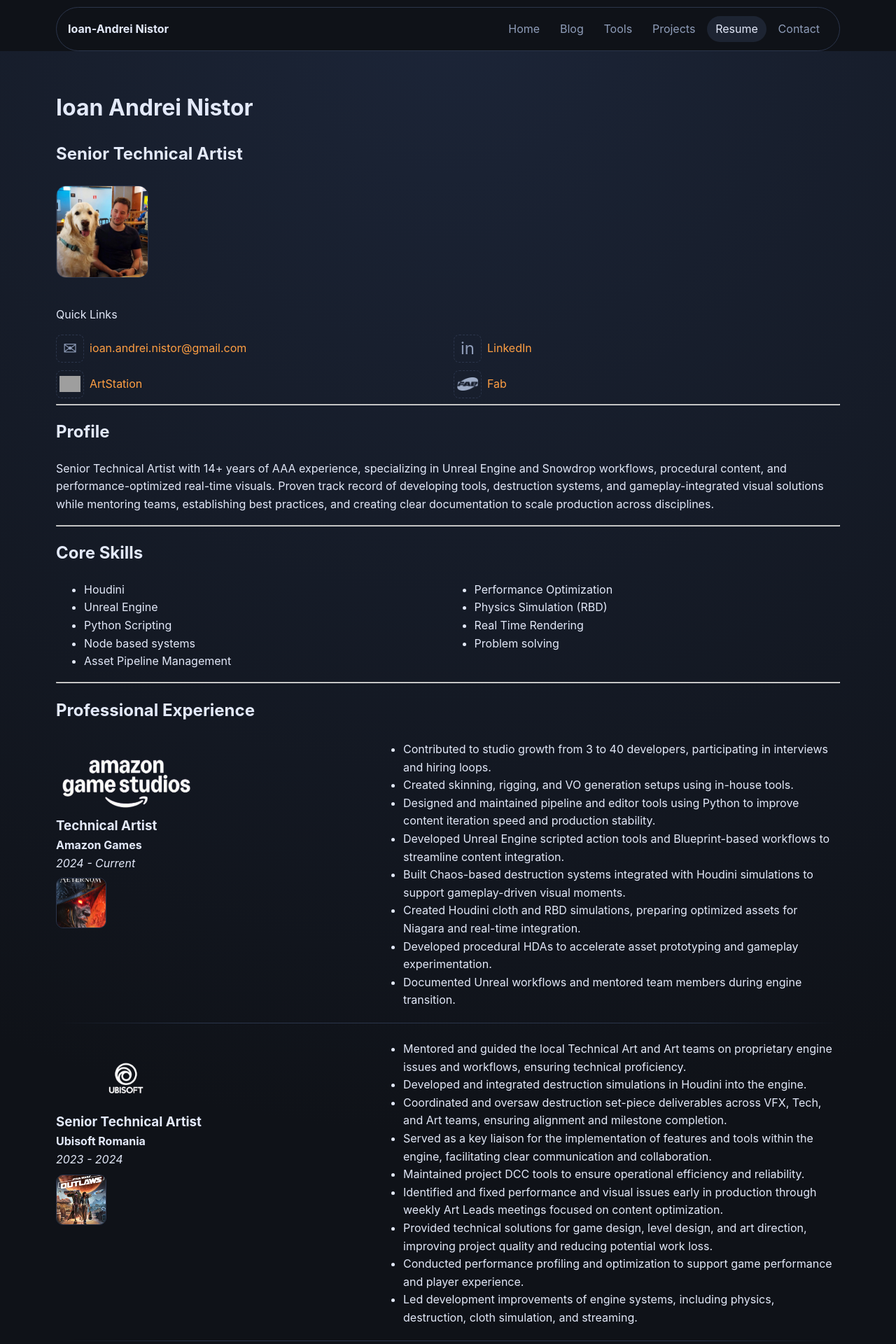
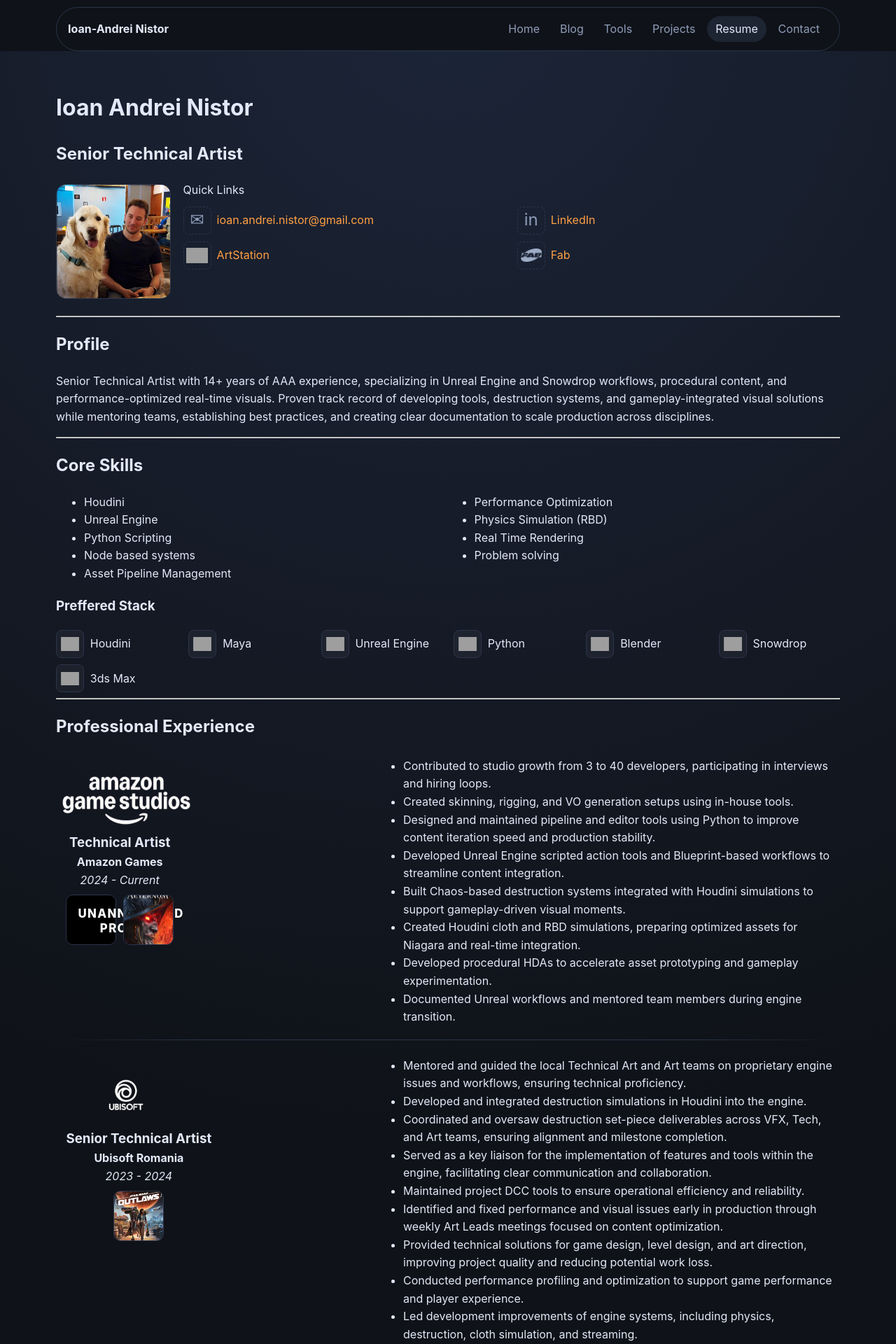
Before and after one commit to ianistor/ian_mywebsite, a Jekyll site: the page built from cv/index.md, in a window 1280 px wide. Shown: the top 1920 px of the page at 70% size. Built offline with Jekyll 4.4.1, drawn with Linux system fonts in a browser that asks for light colours; nearby versions of some CDN libraries; some of the changed text lies outside the part shown; grey boxes are pictures that could not be loaded.

Commit message:
Apply resume feedback: real stack icons and alignment tweaks

```diff
--- a/assets/css/style.css
+++ b/assets/css/style.css
@@ -1516,12 +1516,23 @@
 
 
 .cv-profile-photo {
-  width: 132px;
-  height: 132px;
+  width: 164px;
+  height: 164px;
   object-fit: cover;
   border-radius: 14px;
   border: 1px solid var(--line);
-  margin: 0.35rem 0 1rem;
+  margin: 0.25rem 0 1rem;
+}
+
+.cv-intro-row {
+  display: flex;
+  align-items: flex-start;
+  gap: 1.1rem;
+}
+
+.cv-quick-links-wrap {
+  flex: 1;
+  min-width: 0;
 }
 
 .cv-quick-links-grid {
@@ -1539,6 +1550,17 @@
   margin-top: 0.5rem;
 }
 
+.experience-project-covers {
+  display: flex;
+  gap: 0.6rem;
+  justify-content: center;
+  margin-top: 0.5rem;
+}
+
+.experience-project-covers .experience-project-cover {
+  margin-top: 0;
+}
+
 @media (max-width: 640px) {
   .cv-quick-links-grid {
     grid-template-columns: 1fr;
@@ -1551,6 +1573,7 @@
   grid-template-columns: repeat(auto-fit, minmax(170px, 1fr));
   gap: 1rem;
   margin-top: 1rem;
+  margin-left: -1.1rem;
 }
 
 .cv-title-card {
@@ -1596,12 +1619,12 @@
 }
 
 .cv-title-cover {
-  border-color: var(--accent);
+  border: 0;
   transition: transform 0.2s ease, box-shadow 0.2s ease;
 }
 
 .cv-title-link:hover .cv-title-cover {
-  box-shadow: 0 0 0 1px var(--accent), 0 0 16px rgba(255, 159, 67, 0.28);
+  box-shadow: none;
 }
 
 .cv-title-role {
@@ -1610,8 +1633,8 @@
   right: 0.5rem;
   bottom: 2.1rem;
   background: rgba(10, 14, 22, 0.9);
-  border: 1px solid var(--accent);
-  color: var(--accent-2);
+  border: 0;
+  color: var(--accent);
   border-radius: 8px;
   padding: 0.3rem 0.45rem;
   font-size: 0.78rem;
@@ -1626,3 +1649,62 @@
   opacity: 1;
   transform: translateY(0);
 }
+
+.cv-title-card figcaption {
+  color: var(--accent);
+}
+
+.cv-stack-icons {
+  list-style: none;
+  margin: 0.5rem 0 0;
+  padding: 0;
+  display: grid;
+  grid-template-columns: repeat(auto-fit, minmax(150px, 1fr));
+  gap: 0.6rem 1rem;
+}
+
+.cv-stack-icons li {
+  display: flex;
+  align-items: center;
+  gap: 0.55rem;
+}
+
+.cv-stack-icon {
+  width: 2.5rem;
+  height: 2.5rem;
+  border-radius: 8px;
+  border: 1px solid var(--line);
+  display: inline-flex;
+  align-items: center;
+  justify-content: center;
+  background: rgba(255, 255, 255, 0.04);
+  color: var(--accent);
+  font-size: 0.72rem;
+  font-weight: 700;
+  letter-spacing: 0.04em;
+}
+
+.cv-stack-icon-img {
+  width: 2.5rem;
+  height: 2.5rem;
+  border-radius: 8px;
+  border: 1px solid var(--line);
+  background: rgba(255, 255, 255, 0.04);
+  object-fit: contain;
+  padding: 0.38rem;
+}
+
+.experience-head-copy {
+  text-align: center;
+  margin-left: 0.9rem;
+}
+
+@media (max-width: 640px) {
+  .cv-intro-row {
+    flex-direction: column;
+  }
+
+  .cv-title-grid {
+    margin-left: 0;
+  }
+}
--- a/cv/index.md
+++ b/cv/index.md
@@ -8,31 +8,34 @@
 
 ## Senior Technical Artist
 
-<img src="{{ '/assets/images/profile_photo.png' | relative_url }}" alt="Ioan Andrei Nistor profile photo" class="cv-profile-photo" loading="lazy" decoding="async">
-
-Quick Links
-<ul class="contact-list cv-contact-list cv-quick-links-grid">
-  <li>
-    <span class="contact-icon cv-contact-icon" aria-hidden="true">✉</span>
-    <a href="mailto:ioan.andrei.nistor@gmail.com">ioan.andrei.nistor@gmail.com</a>
-  </li>
-  <li>
-    <span class="contact-icon cv-contact-icon" aria-hidden="true">in</span>
-    <a href="https://www.linkedin.com/in/ioan-andreinistor" target="_blank" rel="noopener noreferrer">LinkedIn</a>
-  </li>
-  <li>
-    <span class="contact-icon contact-icon-artstation cv-contact-icon" aria-hidden="true">
-      <img src="https://raw.githubusercontent.com/ianistor/ian_website/main/assets/images/companieslogos/artstation_grey.png" alt="" class="contact-icon-img cv-contact-icon-img" loading="lazy" decoding="async">
-    </span>
-    <a href="https://www.artstation.com/nistorandrei" target="_blank" rel="noopener noreferrer">ArtStation</a>
-  </li>
-  <li>
-    <span class="contact-icon cv-contact-icon" aria-hidden="true">
-      <img src="{{ '/assets/images/companieslogos/fab.png' | relative_url }}" alt="" class="contact-icon-img cv-contact-icon-img" loading="lazy" decoding="async">
-    </span>
-    <a href="https://www.fab.com/sellers/IANistor" target="_blank" rel="noopener noreferrer">Fab</a>
-  </li>
-</ul>
+<div class="cv-intro-row">
+  <img src="{{ '/assets/images/profile_photo.png' | relative_url }}" alt="Ioan Andrei Nistor profile photo" class="cv-profile-photo" loading="lazy" decoding="async">
+  <div class="cv-quick-links-wrap">
+    Quick Links
+    <ul class="contact-list cv-contact-list cv-quick-links-grid">
+      <li>
+        <span class="contact-icon cv-contact-icon" aria-hidden="true">✉</span>
+        <a href="mailto:ioan.andrei.nistor@gmail.com">ioan.andrei.nistor@gmail.com</a>
+      </li>
+      <li>
+        <span class="contact-icon cv-contact-icon" aria-hidden="true">in</span>
+        <a href="https://www.linkedin.com/in/ioan-andreinistor" target="_blank" rel="noopener noreferrer">LinkedIn</a>
+      </li>
+      <li>
+        <span class="contact-icon contact-icon-artstation cv-contact-icon" aria-hidden="true">
+          <img src="https://raw.githubusercontent.com/ianistor/ian_website/main/assets/images/companieslogos/artstation_grey.png" alt="" class="contact-icon-img cv-contact-icon-img" loading="lazy" decoding="async">
+        </span>
+        <a href="https://www.artstation.com/nistorandrei" target="_blank" rel="noopener noreferrer">ArtStation</a>
+      </li>
+      <li>
+        <span class="contact-icon cv-contact-icon" aria-hidden="true">
+          <img src="{{ '/assets/images/companieslogos/fab.png' | relative_url }}" alt="" class="contact-icon-img cv-contact-icon-img" loading="lazy" decoding="async">
+        </span>
+        <a href="https://www.fab.com/sellers/IANistor" target="_blank" rel="noopener noreferrer">Fab</a>
+      </li>
+    </ul>
+  </div>
+</div>
 
 ---
 
@@ -55,6 +58,18 @@
 - Problem solving
 {: .cv-core-skills}
 
+### Preffered Stack
+
+<ul class="cv-stack-icons" aria-label="Preffered Stack">
+  <li><img src="https://cdn.simpleicons.org/houdini/FF4713" alt="" class="cv-stack-icon-img" loading="lazy" decoding="async"><span>Houdini</span></li>
+  <li><img src="https://cdn.simpleicons.org/autodeskmaya/37A5CC" alt="" class="cv-stack-icon-img" loading="lazy" decoding="async"><span>Maya</span></li>
+  <li><img src="https://cdn.simpleicons.org/unrealengine/FFFFFF" alt="" class="cv-stack-icon-img" loading="lazy" decoding="async"><span>Unreal Engine</span></li>
+  <li><img src="https://cdn.simpleicons.org/python/3776AB" alt="" class="cv-stack-icon-img" loading="lazy" decoding="async"><span>Python</span></li>
+  <li><img src="https://cdn.simpleicons.org/blender/F5792A" alt="" class="cv-stack-icon-img" loading="lazy" decoding="async"><span>Blender</span></li>
+  <li><img src="https://upload.wikimedia.org/wikipedia/en/thumb/f/f5/Snowdrop_logo.png/240px-Snowdrop_logo.png" alt="" class="cv-stack-icon-img" loading="lazy" decoding="async"><span>Snowdrop</span></li>
+  <li><img src="https://cdn.simpleicons.org/autodesk3dsmax/00A9E0" alt="" class="cv-stack-icon-img" loading="lazy" decoding="async"><span>3ds Max</span></li>
+</ul>
+
 ---
 
 ## Professional Experience
@@ -65,7 +80,12 @@
     <h3>Technical Artist</h3>
     <p><strong>Amazon Games</strong></p>
     <p><em>2024 - Current</em></p>
-    <img src="{{ '/assets/images/projectcovers/NW.png' | relative_url }}" alt="New World Aeternum cover" class="experience-project-cover">
+    <div class="experience-project-covers">
+      <div class="experience-project-cover project-text-placeholder" aria-label="Unannounced Project">
+        <span>Unannounced Project</span>
+      </div>
+      <img src="{{ '/assets/images/projectcovers/NW.png' | relative_url }}" alt="New World Aeternum cover" class="experience-project-cover">
+    </div>
   </div>
 </div>
 
@@ -183,8 +203,7 @@
       <div class="cv-title-cover project-text-placeholder" aria-label="Unannounced Project">
         <span>Unannounced Project</span>
       </div>
-      <figcaption>Unannounced Amazon Games Title (Current)</figcaption>
-      <span class="cv-title-role">Technical Artist</span>
+      <figcaption>Unannounced Project</figcaption>
     </a>
   </figure>
   <figure class="cv-title-card">
```
